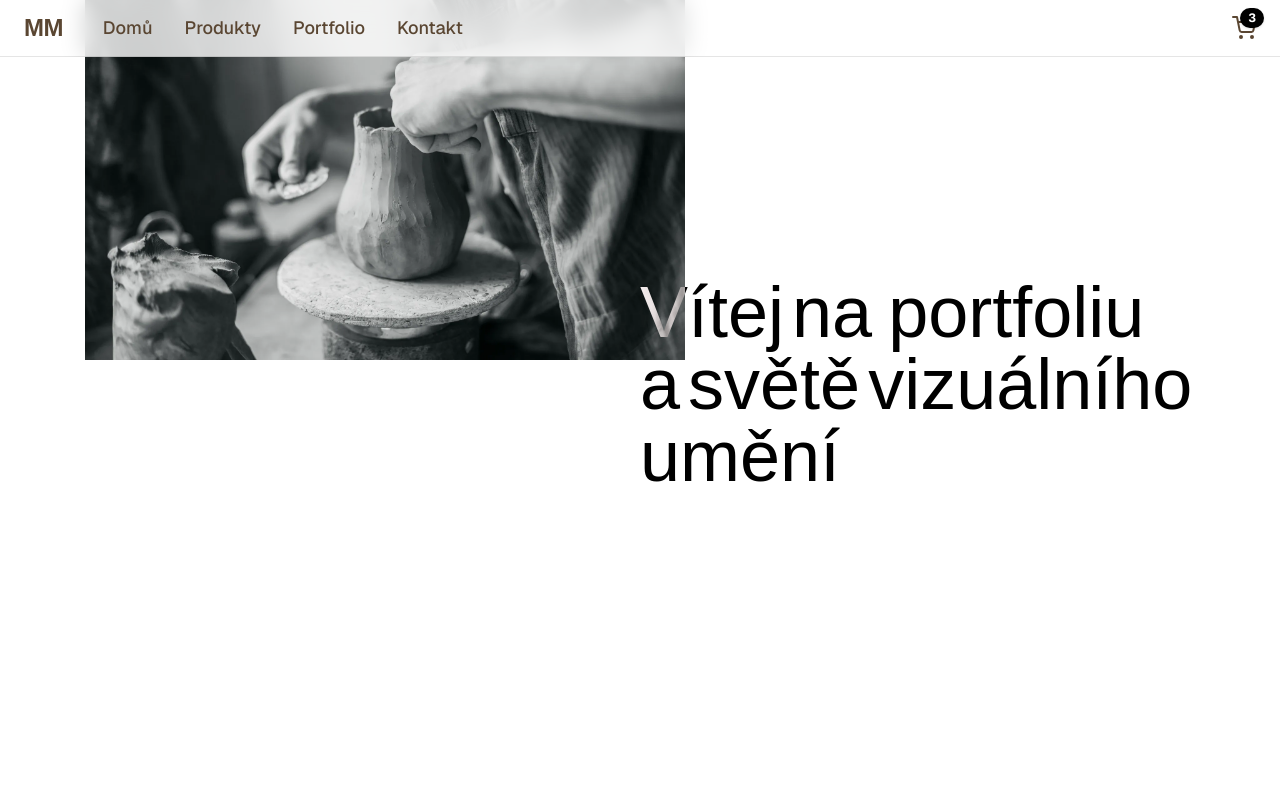
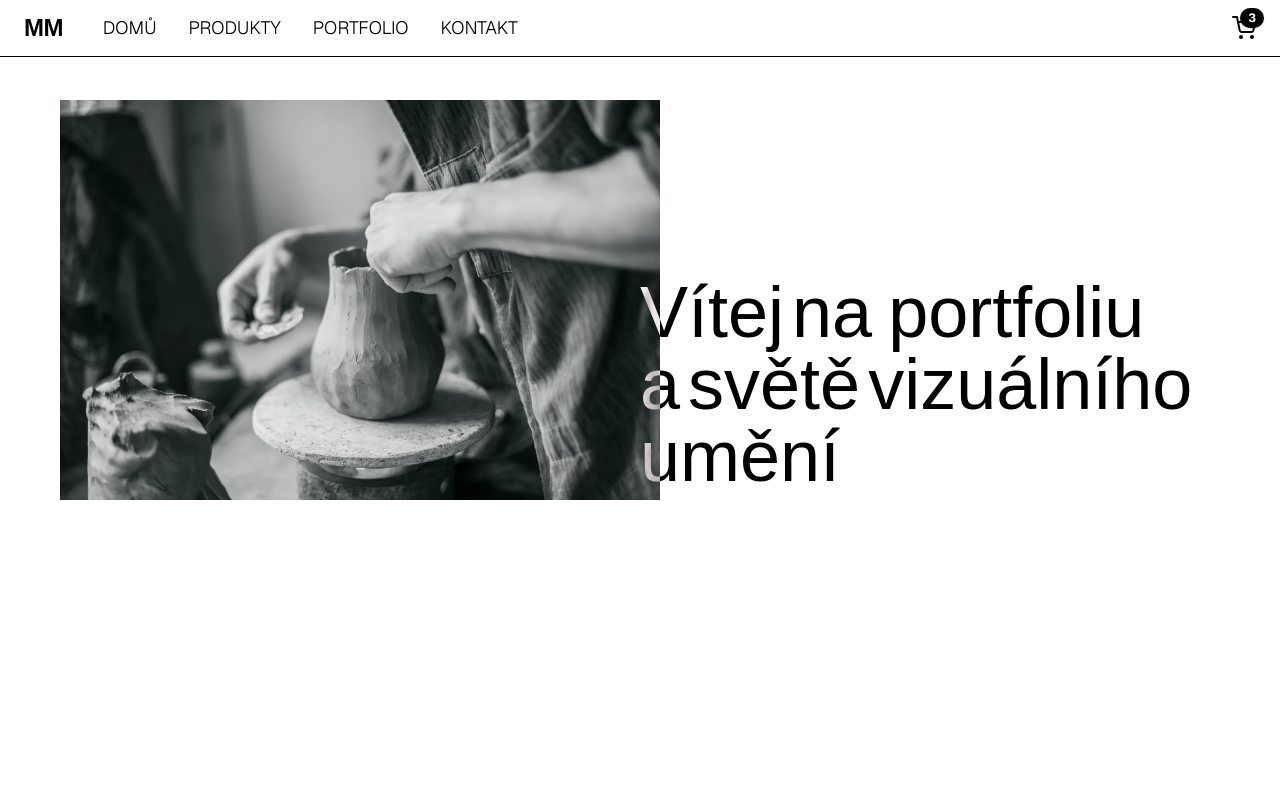
Before and after one commit to adambardzak/matejmares, a Next.js app: page / in a window 1280 px wide. Shown: the top 800 px of the page. Built offline with nearby package versions, Linux system fonts and the light colour scheme.

Commit message:
update nav, change photo animation viewport

```diff
--- a/src/app/globals.css
+++ b/src/app/globals.css
@@ -3,7 +3,7 @@
 
 :root {
   --background: #fff;
-  --foreground: #5a4632;
+  --foreground: #000;
 }
 
 @theme inline {
--- a/src/components/HeroSection.tsx
+++ b/src/components/HeroSection.tsx
@@ -9,10 +9,10 @@ const IMAGE_COUNT = 16;
 const IMAGE_SIZE = 300;
 
 const HERO_IMAGE_AREA = {
-  top: 120, // px from top
+  top: 260, // px from top
   height: 350, // px
   left: () => window.innerWidth * 0.25, // 25% from left
-  width: () => window.innerWidth * 0.5, // 50% of window width
+  width: () => window.innerWidth * 0.4, // 50% of window width
 };
 
 const headingParts = [
--- a/src/components/Navbar.tsx
+++ b/src/components/Navbar.tsx
@@ -41,7 +41,7 @@ const Navbar = () => {
     <motion.nav
       animate={controls}
       transition={{ type: "spring", stiffness: 300, damping: 30 }}
-      className="fixed top-0 left-0 w-full z-30 bg-white/80 backdrop-blur-md border-b border-black/10 py-3 px-6 flex items-center justify-between font-sans"
+      className="fixed top-0 left-0 w-full z-30 bg-white/80 backdrop-blur-md border-b border-black py-3 px-6 flex items-center justify-between font-sans"
       style={{ y: 0 }}
     >
       {/* Left: Logo + Nav Links */}
@@ -77,13 +77,12 @@ const Navbar = () => {
                   transition: { type: "spring", stiffness: 120 },
                 },
               }}
-              whileHover={{ scale: 1.08, color: "#222" }}
               whileTap={{ scale: 0.96 }}
               className="relative"
             >
               <Link
                 href={link.href}
-                className="transition-colors duration-200 hover:text-black/80"
+                className="transition-colors duration-200 hover:underline uppercase font-light"
               >
                 {link.label}
               </Link>
```
